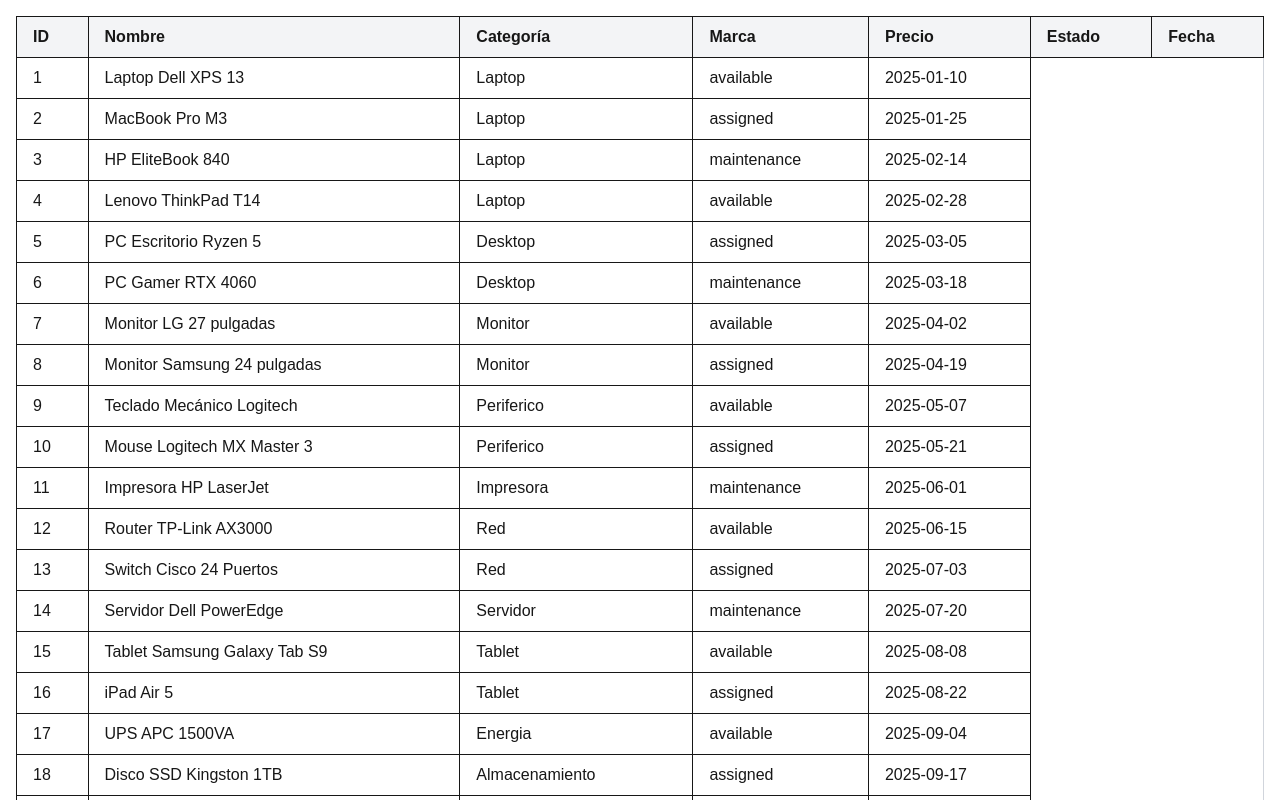
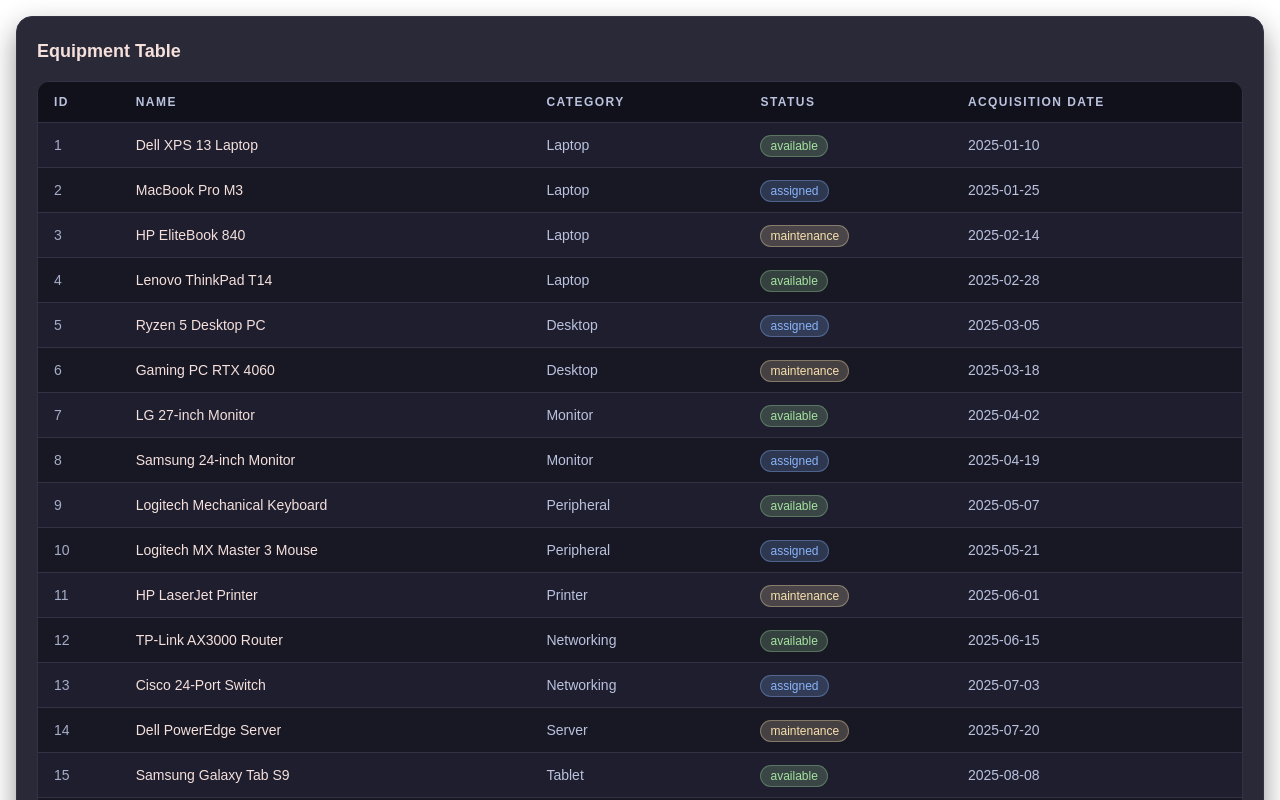
Before and after one commit to CedricMrtz/dashboard-mockup, a Next.js app: page / in a window 1280 px wide. Shown: the top 800 px of the page. Built offline with nearby package versions, Linux system fonts and the light colour scheme.

Commit message:
ui: create design for table

```diff
--- a/components/table/table.tsx
+++ b/components/table/table.tsx
@@ -6,34 +6,74 @@
 };
 
 function Table({ products }: TableProps) {
+  const statusClasses: Record<Product["status"], string> = {
+    available:
+      "bg-[#a6e3a1]/20 text-[#a6e3a1] ring-1 ring-inset ring-[#a6e3a1]/30",
+    maintenance:
+      "bg-[#f9e2af]/20 text-[#f9e2af] ring-1 ring-inset ring-[#f9e2af]/35",
+    assigned:
+      "bg-[#89b4fa]/20 text-[#89b4fa] ring-1 ring-inset ring-[#89b4fa]/35",
+  };
+
   return (
-    <div className="overflow-x-auto">
-      <table className="min-w-full border border-gray-300">
-        <thead className="bg-gray-100">
+    <section className="rounded-2xl border border-[#313244] bg-[#1e1e2e]/95 p-4 text-[#cdd6f4] shadow-[0_12px_28px_rgba(17,17,27,0.45)] backdrop-blur-sm md:p-5">
+      <header className="mb-4 flex items-center justify-between">
+        <h2 className="text-lg font-semibold text-[#f5e0dc]">Equipment Table</h2>
+      </header>
+
+      <div className="overflow-x-auto rounded-xl border border-[#313244] bg-[#181825]">
+        <table className="min-w-full border-separate border-spacing-0 text-left text-sm">
+          <thead className="sticky top-0 z-10 bg-[#11111b]/95">
           <tr>
-            <th className="border px-4 py-2 text-left">ID</th>
-            <th className="border px-4 py-2 text-left">Nombre</th>
-            <th className="border px-4 py-2 text-left">Categoría</th>
-            <th className="border px-4 py-2 text-left">Marca</th>
-            <th className="border px-4 py-2 text-left">Precio</th>
-            <th className="border px-4 py-2 text-left">Estado</th>
-            <th className="border px-4 py-2 text-left">Fecha</th>
+            <th className="border-b border-[#313244] px-4 py-3 text-xs font-semibold uppercase tracking-[0.12em] text-[#bac2de]">
+              ID
+            </th>
+            <th className="border-b border-[#313244] px-4 py-3 text-xs font-semibold uppercase tracking-[0.12em] text-[#bac2de]">
+              Name
+            </th>
+            <th className="border-b border-[#313244] px-4 py-3 text-xs font-semibold uppercase tracking-[0.12em] text-[#bac2de]">
+              Category
+            </th>
+            <th className="border-b border-[#313244] px-4 py-3 text-xs font-semibold uppercase tracking-[0.12em] text-[#bac2de]">
+              Status
+            </th>
+            <th className="border-b border-[#313244] px-4 py-3 text-xs font-semibold uppercase tracking-[0.12em] text-[#bac2de]">
+              Acquisition Date
+            </th>
           </tr>
         </thead>
 
         <tbody>
           {products.map((product) => (
-            <tr key={product.id} className="hover:bg-gray-50">
-              <td className="border px-4 py-2">{product.id}</td>
-              <td className="border px-4 py-2">{product.name}</td>
-              <td className="border px-4 py-2">{product.category}</td>
-              <td className="border px-4 py-2">{product.status}</td>
-              <td className="border px-4 py-2">{product.acquisitionDate}</td>
+            <tr
+              key={product.id}
+              className="transition-colors odd:bg-[#1e1e2e] even:bg-[#181825] hover:bg-[#313244]/70"
+            >
+              <td className="border-b border-[#313244] px-4 py-3 text-[#a6adc8]">
+                {product.id}
+              </td>
+              <td className="border-b border-[#313244] px-4 py-3 font-medium text-[#f5e0dc]">
+                {product.name}
+              </td>
+              <td className="border-b border-[#313244] px-4 py-3 text-[#bac2de]">
+                {product.category}
+              </td>
+              <td className="border-b border-[#313244] px-4 py-3">
+                <span
+                  className={`rounded-full px-2.5 py-1 text-xs font-medium ${statusClasses[product.status]}`}
+                >
+                  {product.status}
+                </span>
+              </td>
+              <td className="border-b border-[#313244] px-4 py-3 text-[#bac2de]">
+                {product.acquisitionDate}
+              </td>
             </tr>
           ))}
         </tbody>
       </table>
-    </div>
+      </div>
+    </section>
   );
 }
 
--- a/data.json
+++ b/data.json
@@ -1,32 +1,32 @@
 [
-    { "id": 1, "name": "Laptop Dell XPS 13", "category": "Laptop", "status": "available", "acquisitionDate": "2025-01-10" },
-    { "id": 2, "name": "MacBook Pro M3", "category": "Laptop", "status": "assigned", "acquisitionDate": "2025-01-25" },
-    { "id": 3, "name": "HP EliteBook 840", "category": "Laptop", "status": "maintenance", "acquisitionDate": "2025-02-14" },
-    { "id": 4, "name": "Lenovo ThinkPad T14", "category": "Laptop", "status": "available", "acquisitionDate": "2025-02-28" },
-    { "id": 5, "name": "PC Escritorio Ryzen 5", "category": "Desktop", "status": "assigned", "acquisitionDate": "2025-03-05" },
-    { "id": 6, "name": "PC Gamer RTX 4060", "category": "Desktop", "status": "maintenance", "acquisitionDate": "2025-03-18" },
-    { "id": 7, "name": "Monitor LG 27 pulgadas", "category": "Monitor", "status": "available", "acquisitionDate": "2025-04-02" },
-    { "id": 8, "name": "Monitor Samsung 24 pulgadas", "category": "Monitor", "status": "assigned", "acquisitionDate": "2025-04-19" },
-    { "id": 9, "name": "Teclado Mecánico Logitech", "category": "Periferico", "status": "available", "acquisitionDate": "2025-05-07" },
-    { "id": 10, "name": "Mouse Logitech MX Master 3", "category": "Periferico", "status": "assigned", "acquisitionDate": "2025-05-21" },
-    { "id": 11, "name": "Impresora HP LaserJet", "category": "Impresora", "status": "maintenance", "acquisitionDate": "2025-06-01" },
-    { "id": 12, "name": "Router TP-Link AX3000", "category": "Red", "status": "available", "acquisitionDate": "2025-06-15" },
-    { "id": 13, "name": "Switch Cisco 24 Puertos", "category": "Red", "status": "assigned", "acquisitionDate": "2025-07-03" },
-    { "id": 14, "name": "Servidor Dell PowerEdge", "category": "Servidor", "status": "maintenance", "acquisitionDate": "2025-07-20" },
-    { "id": 15, "name": "Tablet Samsung Galaxy Tab S9", "category": "Tablet", "status": "available", "acquisitionDate": "2025-08-08" },
-    { "id": 16, "name": "iPad Air 5", "category": "Tablet", "status": "assigned", "acquisitionDate": "2025-08-22" },
-    { "id": 17, "name": "UPS APC 1500VA", "category": "Energia", "status": "available", "acquisitionDate": "2025-09-04" },
-    { "id": 18, "name": "Disco SSD Kingston 1TB", "category": "Almacenamiento", "status": "assigned", "acquisitionDate": "2025-09-17" },
-    { "id": 19, "name": "NAS Synology DS220+", "category": "Almacenamiento", "status": "maintenance", "acquisitionDate": "2025-10-01" },
-    { "id": 20, "name": "Webcam Logitech C920", "category": "Periferico", "status": "available", "acquisitionDate": "2025-10-12" },
-    { "id": 21, "name": "Proyector Epson X41", "category": "Proyector", "status": "assigned", "acquisitionDate": "2025-10-25" },
-    { "id": 22, "name": "Raspberry Pi 5 Kit", "category": "Microcomputadora", "status": "available", "acquisitionDate": "2025-11-02" },
-    { "id": 23, "name": "Cámara IP Hikvision", "category": "Seguridad", "status": "maintenance", "acquisitionDate": "2025-11-14" },
-    { "id": 24, "name": "Docking Station Dell", "category": "Accesorio", "status": "available", "acquisitionDate": "2025-11-28" },
-    { "id": 25, "name": "Audífonos Sony WH-1000XM5", "category": "Periferico", "status": "assigned", "acquisitionDate": "2025-12-03" },
-    { "id": 26, "name": "Scanner Epson WorkForce", "category": "Impresora", "status": "available", "acquisitionDate": "2025-12-10" },
-    { "id": 27, "name": "Mac Mini M2", "category": "Desktop", "status": "assigned", "acquisitionDate": "2025-12-15" },
-    { "id": 28, "name": "Chromebook Acer 514", "category": "Laptop", "status": "maintenance", "acquisitionDate": "2025-12-18" },
-    { "id": 29, "name": "Controlador WiFi USB TP-Link", "category": "Red", "status": "available", "acquisitionDate": "2025-12-20" },
-    { "id": 30, "name": "Smart TV Samsung 43 pulgadas", "category": "Pantalla", "status": "assigned", "acquisitionDate": "2025-12-22" }
+  { "id": 1, "name": "Dell XPS 13 Laptop", "category": "Laptop", "status": "available", "acquisitionDate": "2025-01-10" },
+  { "id": 2, "name": "MacBook Pro M3", "category": "Laptop", "status": "assigned", "acquisitionDate": "2025-01-25" },
+  { "id": 3, "name": "HP EliteBook 840", "category": "Laptop", "status": "maintenance", "acquisitionDate": "2025-02-14" },
+  { "id": 4, "name": "Lenovo ThinkPad T14", "category": "Laptop", "status": "available", "acquisitionDate": "2025-02-28" },
+  { "id": 5, "name": "Ryzen 5 Desktop PC", "category": "Desktop", "status": "assigned", "acquisitionDate": "2025-03-05" },
+  { "id": 6, "name": "Gaming PC RTX 4060", "category": "Desktop", "status": "maintenance", "acquisitionDate": "2025-03-18" },
+  { "id": 7, "name": "LG 27-inch Monitor", "category": "Monitor", "status": "available", "acquisitionDate": "2025-04-02" },
+  { "id": 8, "name": "Samsung 24-inch Monitor", "category": "Monitor", "status": "assigned", "acquisitionDate": "2025-04-19" },
+  { "id": 9, "name": "Logitech Mechanical Keyboard", "category": "Peripheral", "status": "available", "acquisitionDate": "2025-05-07" },
+  { "id": 10, "name": "Logitech MX Master 3 Mouse", "category": "Peripheral", "status": "assigned", "acquisitionDate": "2025-05-21" },
+  { "id": 11, "name": "HP LaserJet Printer", "category": "Printer", "status": "maintenance", "acquisitionDate": "2025-06-01" },
+  { "id": 12, "name": "TP-Link AX3000 Router", "category": "Networking", "status": "available", "acquisitionDate": "2025-06-15" },
+  { "id": 13, "name": "Cisco 24-Port Switch", "category": "Networking", "status": "assigned", "acquisitionDate": "2025-07-03" },
+  { "id": 14, "name": "Dell PowerEdge Server", "category": "Server", "status": "maintenance", "acquisitionDate": "2025-07-20" },
+  { "id": 15, "name": "Samsung Galaxy Tab S9", "category": "Tablet", "status": "available", "acquisitionDate": "2025-08-08" },
+  { "id": 16, "name": "iPad Air 5", "category": "Tablet", "status": "assigned", "acquisitionDate": "2025-08-22" },
+  { "id": 17, "name": "APC 1500VA UPS", "category": "Power", "status": "available", "acquisitionDate": "2025-09-04" },
+  { "id": 18, "name": "Kingston 1TB SSD", "category": "Storage", "status": "assigned", "acquisitionDate": "2025-09-17" },
+  { "id": 19, "name": "Synology DS220+ NAS", "category": "Storage", "status": "maintenance", "acquisitionDate": "2025-10-01" },
+  { "id": 20, "name": "Logitech C920 Webcam", "category": "Peripheral", "status": "available", "acquisitionDate": "2025-10-12" },
+  { "id": 21, "name": "Epson X41 Projector", "category": "Projector", "status": "assigned", "acquisitionDate": "2025-10-25" },
+  { "id": 22, "name": "Raspberry Pi 5 Kit", "category": "Microcomputer", "status": "available", "acquisitionDate": "2025-11-02" },
+  { "id": 23, "name": "Hikvision IP Camera", "category": "Security", "status": "maintenance", "acquisitionDate": "2025-11-14" },
+  { "id": 24, "name": "Dell Docking Station", "category": "Accessory", "status": "available", "acquisitionDate": "2025-11-28" },
+  { "id": 25, "name": "Sony WH-1000XM5 Headphones", "category": "Peripheral", "status": "assigned", "acquisitionDate": "2025-12-03" },
+  { "id": 26, "name": "Epson WorkForce Scanner", "category": "Printer", "status": "available", "acquisitionDate": "2025-12-10" },
+  { "id": 27, "name": "Mac Mini M2", "category": "Desktop", "status": "assigned", "acquisitionDate": "2025-12-15" },
+  { "id": 28, "name": "Acer Chromebook 514", "category": "Laptop", "status": "maintenance", "acquisitionDate": "2025-12-18" },
+  { "id": 29, "name": "TP-Link USB WiFi Adapter", "category": "Networking", "status": "available", "acquisitionDate": "2025-12-20" },
+  { "id": 30, "name": "Samsung 43-inch Smart TV", "category": "Display", "status": "assigned", "acquisitionDate": "2025-12-22" }
 ]
```
